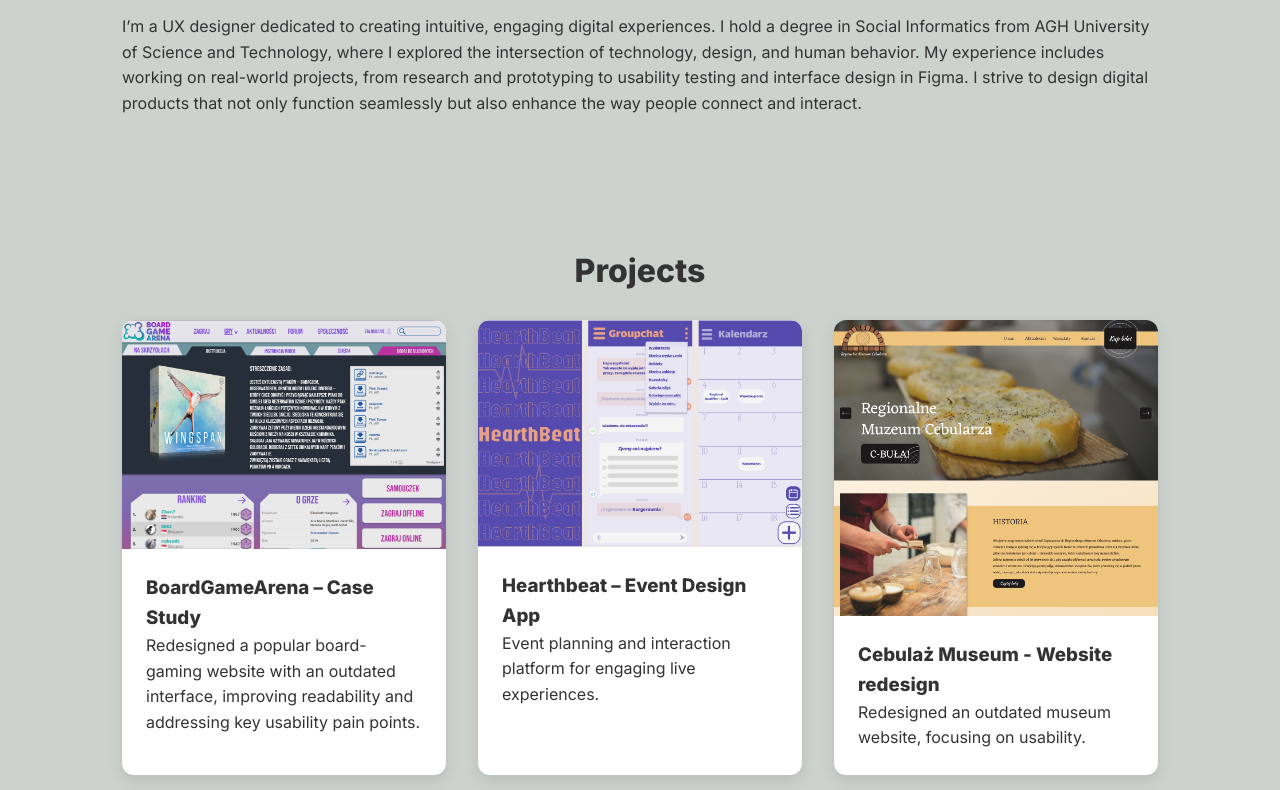
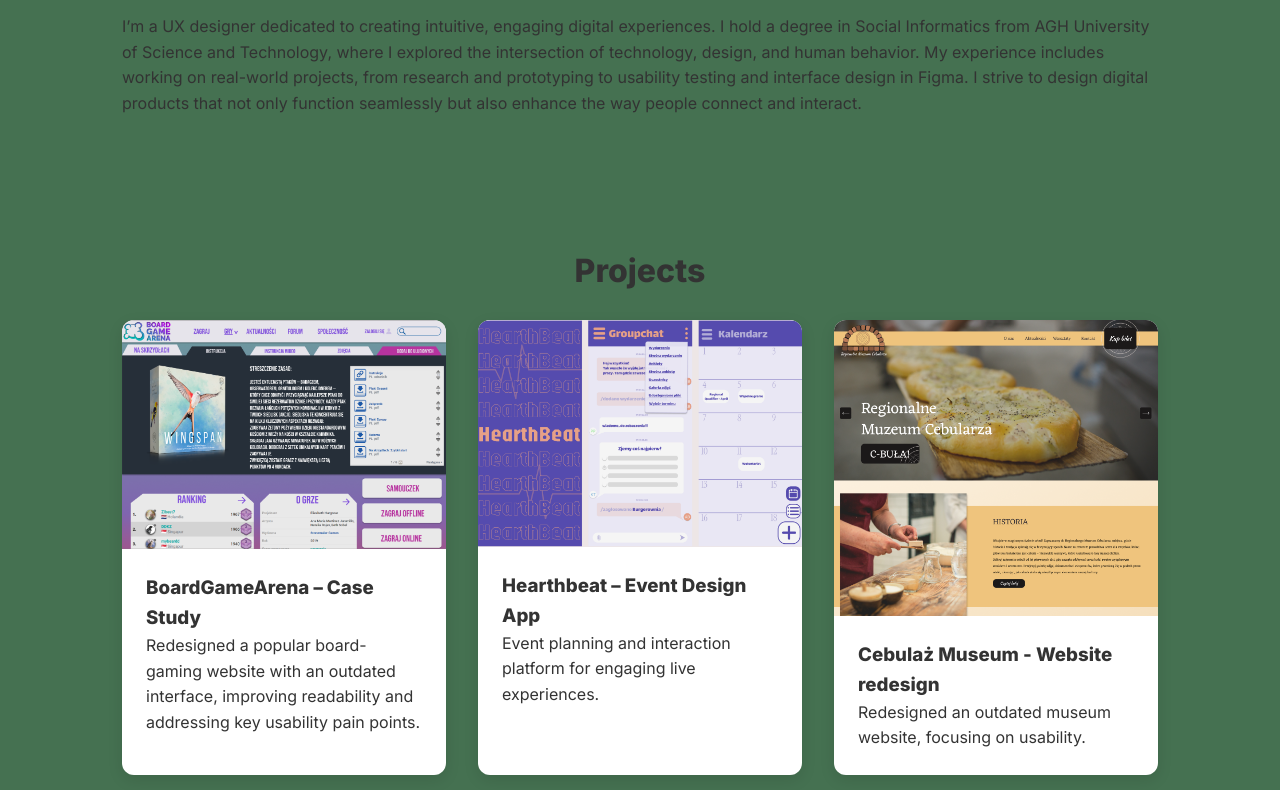
Before and after one commit to FilipLitwa/portfolio, a plain HTML site: page index.html in a window 1280 px wide. Shown: the part 484-1274 px from the top of the page. Drawn offline with Linux system fonts and the light colour scheme.

Commit message:
Add files via upload

```diff
--- a/style.css
+++ b/style.css
@@ -2,7 +2,7 @@
 * { margin: 0; padding: 0; box-sizing: border-box; }
 body {
     font-family: 'Inter', sans-serif;
-    background: #bfc6c1c8;
+    background: #124a22c8;
     color: #333;
     line-height: 1.6;
     scroll-behavior: smooth;
```
